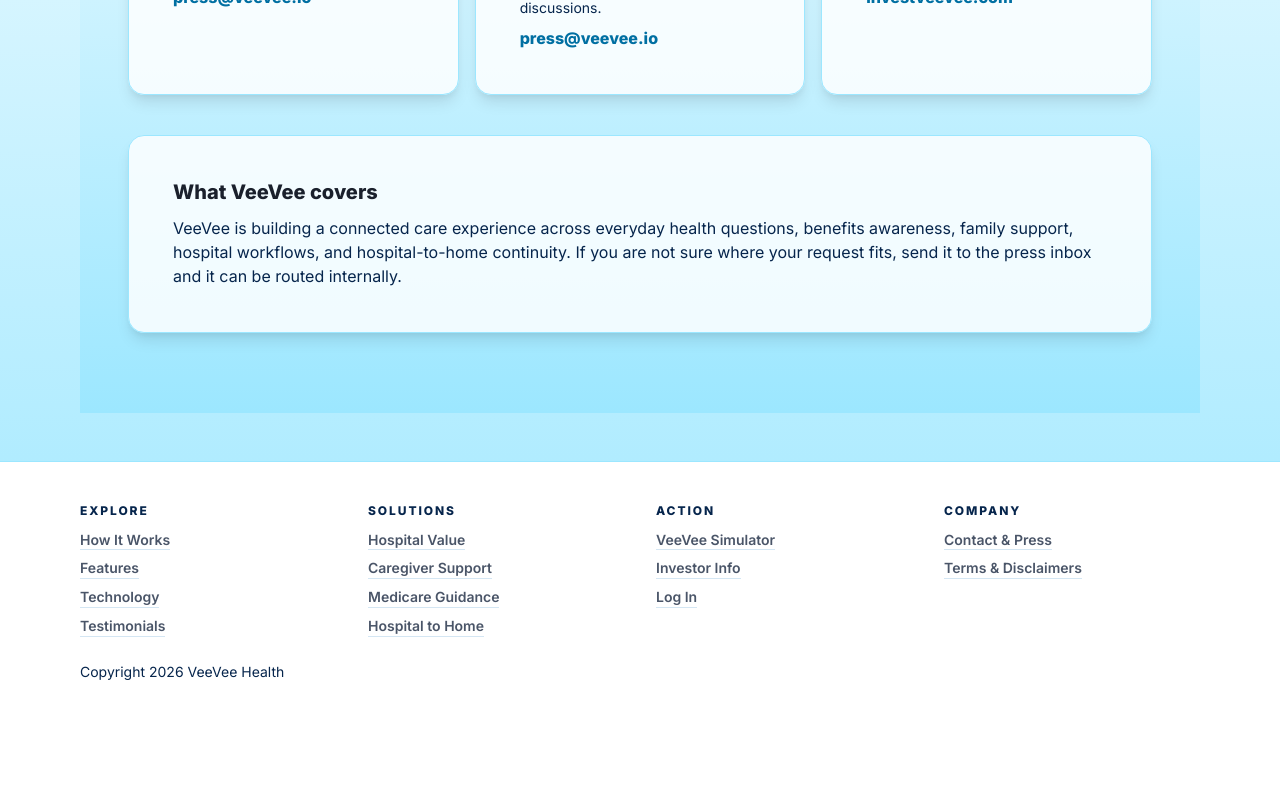
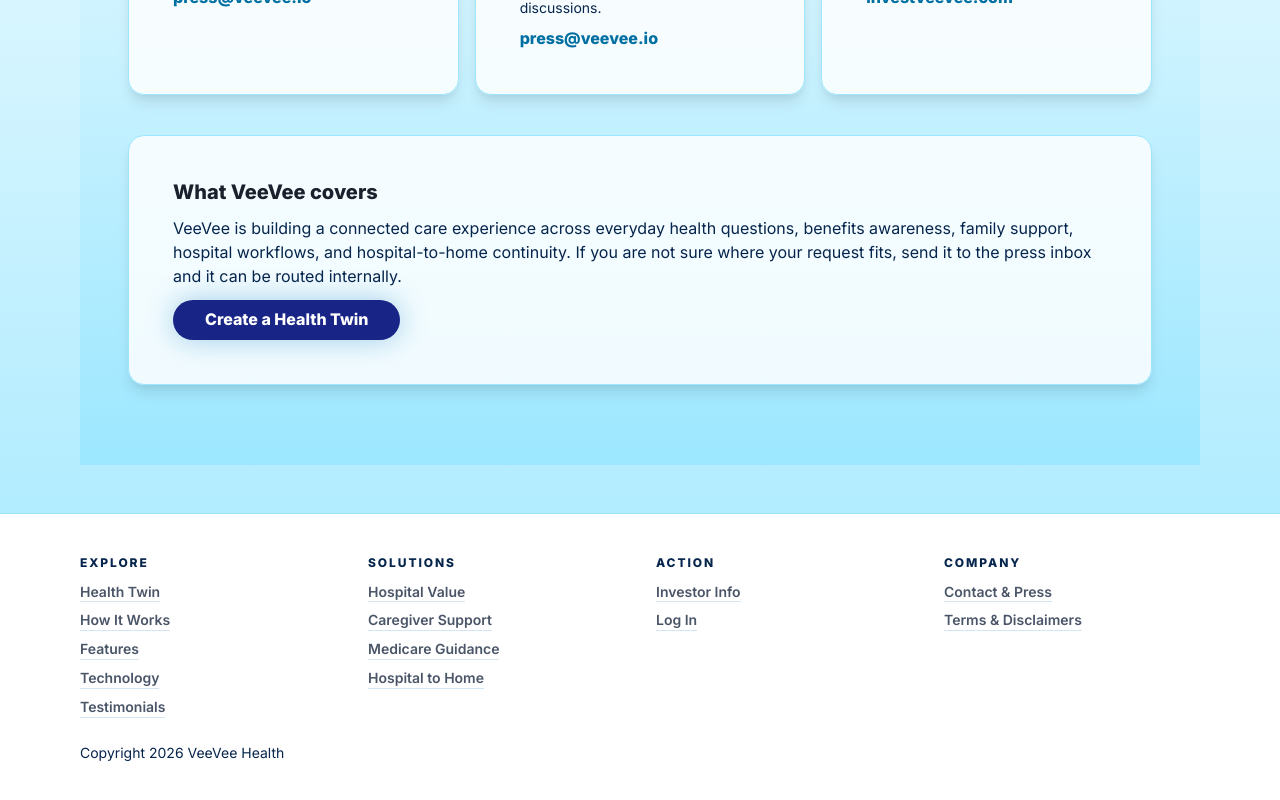
Before and after one commit to cdgonzal/myveevee, a React (Vite) app: page /contact in a window 1280 px wide. Shown: the part 532-1332 px from the top of the page. Before the commit the page ends 1254 px from the top, so only its background shows below. Built offline with nearby package versions, Linux system fonts and the light colour scheme.

Commit message:
Route marketing pages to health twin funnel

```diff
--- a/src/App.tsx
+++ b/src/App.tsx
@@ -60,6 +60,7 @@ const FOOTER_NAV_GROUPS: Array<{ title: string; links: FooterNavLink[] }> = [
   {
     title: "Explore",
     links: [
+      { label: "Health Twin", to: APP_LINKS.internal.healthTwin, ctaName: "footer_health_twin" },
       { label: "How It Works", to: APP_LINKS.internal.howItWorks, ctaName: "footer_how_it_works" },
       { label: "Features", to: APP_LINKS.internal.whyVeeVee, ctaName: "footer_features" },
       { label: "Technology", to: APP_LINKS.internal.technology, ctaName: "footer_technology" },
@@ -78,7 +79,6 @@ const FOOTER_NAV_GROUPS: Array<{ title: string; links: FooterNavLink[] }> = [
   {
     title: "Action",
     links: [
-      { label: "VeeVee Simulator", to: APP_LINKS.internal.simulator, ctaName: "footer_simulator" },
       {
         label: "Investor Info",
         href: APP_LINKS.external.investors,
--- a/src/pages/Caregivers.tsx
+++ b/src/pages/Caregivers.tsx
@@ -55,22 +55,22 @@ export default function Caregivers() {
         },
         {
           question: "What should a caregiver do next?",
-          answer: "The most direct next step today is to explore a scenario in VeeVee Simulator or move into the main product flow to create a health twin.",
+          answer: "The most direct next step is to create a Health Twin preview so the caregiver story turns into a clear, personalized next step.",
         },
       ]}
       primaryCta={{
-        label: "Try VeeVee Simulator",
-        to: APP_LINKS.internal.simulator,
+        label: "Create a Health Twin",
+        to: APP_LINKS.internal.healthTwin,
         destinationType: "internal",
         placement: "caregivers_hero",
-        ctaName: "caregivers_try_simulator",
+        ctaName: "caregivers_create_health_twin_preview",
       }}
       secondaryCta={{
-        label: "Create Your Health Twin",
-        to: APP_LINKS.external.authenticatedConsole,
-        destinationType: "external",
+        label: "Hospital to Home Support",
+        to: APP_LINKS.internal.hospitalToHome,
+        destinationType: "internal",
         placement: "caregivers_hero",
-        ctaName: "caregivers_create_health_twin",
+        ctaName: "caregivers_hospital_to_home",
       }}
       relatedLinks={[
         {
--- a/src/pages/Contact.tsx
+++ b/src/pages/Contact.tsx
@@ -1,4 +1,6 @@
-import { Box, Heading, Text, Link as CLink, Card, CardBody, SimpleGrid, Stack, useColorModeValue } from "@chakra-ui/react";
+import { Box, Button, Heading, Text, Link as CLink, Card, CardBody, SimpleGrid, Stack, useColorModeValue } from "@chakra-ui/react";
+import { Link as RouterLink } from "react-router-dom";
+import { trackCtaClick } from "../analytics/trackCtaClick";
 import { APP_LINKS } from "../config/links";
 
 export default function Contact() {
@@ -103,6 +105,28 @@ export default function Contact() {
                 family support, hospital workflows, and hospital-to-home continuity. If you are not sure where your
                 request fits, send it to the press inbox and it can be routed internally.
               </Text>
+              <Button
+                as={RouterLink}
+                to={APP_LINKS.internal.healthTwin}
+                onClick={() =>
+                  trackCtaClick({
+                    ctaName: "contact_create_health_twin",
+                    ctaText: "Create a Health Twin",
+                    placement: "contact_bottom_cta",
+                    destinationType: "internal",
+                    destinationUrl: APP_LINKS.internal.healthTwin,
+                    pagePath: APP_LINKS.internal.contact,
+                  })
+                }
+                size="md"
+                borderRadius="full"
+                fontWeight="700"
+                px={8}
+                alignSelf="flex-start"
+                boxShadow="0 0 28px rgba(17, 119, 186, 0.35)"
+              >
+                Create a Health Twin
+              </Button>
             </Stack>
           </CardBody>
         </Card>
--- a/src/pages/Features.tsx
+++ b/src/pages/Features.tsx
@@ -50,12 +50,12 @@ const FEATURE_BLOCKS: FeatureBlock[] = [
     ],
   },
   {
-    eyebrow: "Simulation",
-    title: "See what could happen before you decide",
+    eyebrow: "Health Twin",
+    title: "See a more personal picture before you decide",
     body:
-      "VeeVee Simulator® helps people explore simple what-if scenarios before taking the next step.",
+      "The Health Twin funnel helps people turn a simple input into a more personal preview before taking the next step.",
     points: [
-      "Try different health and routine scenarios.",
+      "Start with one health signal.",
       "See possible next steps and questions to ask.",
       "Powered by a more personal picture of your health story over time.",
     ],
@@ -339,14 +339,14 @@ export default function Features() {
             </Text>
             <Button
               as={RouterLink}
-              to={APP_LINKS.internal.simulator}
+              to={APP_LINKS.internal.healthTwin}
               onClick={() =>
                 trackCtaClick({
-                  ctaName: "features_try_simulator",
-                  ctaText: "Try VeeVee Simulator",
+                  ctaName: "features_create_health_twin",
+                  ctaText: "Create a Health Twin",
                   placement: "features_bottom_cta",
                   destinationType: "internal",
-                  destinationUrl: APP_LINKS.internal.simulator,
+                  destinationUrl: APP_LINKS.internal.healthTwin,
                   pagePath: APP_LINKS.internal.whyVeeVee,
                 })
               }
@@ -357,7 +357,7 @@ export default function Features() {
               alignSelf="center"
               boxShadow="0 0 28px rgba(17, 119, 186, 0.35)"
             >
-              Try VeeVee Simulator®
+              Create a Health Twin
             </Button>
           </Stack>
         </Box>
--- a/src/pages/HospitalToHome.tsx
+++ b/src/pages/HospitalToHome.tsx
@@ -55,15 +55,15 @@ export default function HospitalToHome() {
         },
         {
           question: "Where should someone go from here?",
-          answer: "The best next step depends on intent: families may want the caregiver page, operators may want the technology or features page, and users can try the simulator directly.",
+          answer: "The best next step is to create a Health Twin preview so discharge, recovery, and follow-up context can turn into a more personal next step.",
         },
       ]}
       primaryCta={{
-        label: "Explore Core Features",
-        to: APP_LINKS.internal.whyVeeVee,
+        label: "Create a Health Twin",
+        to: APP_LINKS.internal.healthTwin,
         destinationType: "internal",
         placement: "hospital_to_home_hero",
-        ctaName: "hospital_to_home_explore_features",
+        ctaName: "hospital_to_home_create_health_twin_preview",
       }}
       secondaryCta={{
         label: "Contact VeeVee",
--- a/src/pages/HospitalValue.tsx
+++ b/src/pages/HospitalValue.tsx
@@ -1,5 +1,6 @@
 import {
   Box,
+  Button,
   Heading,
   SimpleGrid,
   Stack,
@@ -13,6 +14,9 @@ import {
   Tr,
   useColorModeValue,
 } from "@chakra-ui/react";
+import { Link as RouterLink } from "react-router-dom";
+import { trackCtaClick } from "../analytics/trackCtaClick";
+import { APP_LINKS } from "../config/links";
 import { HOSPITAL_VALUE_ROWS } from "./marketingContent";
 
 export default function HospitalValue() {
@@ -130,6 +134,29 @@ export default function HospitalValue() {
             <Text fontSize="xs" color={subtle}>
               Illustrative example only. Actual results depend on staffing, patient mix, workflows, reimbursement, and rollout design.
             </Text>
+
+            <Button
+              as={RouterLink}
+              to={APP_LINKS.internal.healthTwin}
+              onClick={() =>
+                trackCtaClick({
+                  ctaName: "hospital_value_create_health_twin",
+                  ctaText: "Create a Health Twin",
+                  placement: "hospital_value_bottom_cta",
+                  destinationType: "internal",
+                  destinationUrl: APP_LINKS.internal.healthTwin,
+                  pagePath: APP_LINKS.internal.hospitalValue,
+                })
+              }
+              size="md"
+              borderRadius="full"
+              fontWeight="700"
+              px={8}
+              alignSelf="center"
+              boxShadow="0 0 28px rgba(17, 119, 186, 0.35)"
+            >
+              Create a Health Twin
+            </Button>
           </Stack>
         </Box>
       </Stack>
--- a/src/pages/HowItWorks.tsx
+++ b/src/pages/HowItWorks.tsx
@@ -89,18 +89,18 @@ export default function HowItWorks() {
               Curious what happens next?
             </Heading>
             <Text fontSize="sm" color={muted} maxW="2xl" mx="auto">
-              Try a free health scenario and see how VeeVee responds before you create an account.
+              Create a free Health Twin preview and see how your inputs turn into clearer next steps.
             </Text>
             <Button
               as={RouterLink}
-              to={APP_LINKS.internal.simulator}
+              to={APP_LINKS.internal.healthTwin}
               onClick={() =>
                 trackCtaClick({
-                  ctaName: "how_it_works_try_it_free",
-                  ctaText: "Try it free",
+                  ctaName: "how_it_works_create_health_twin",
+                  ctaText: "Create a Health Twin",
                   placement: "how_it_works_bottom_cta",
                   destinationType: "internal",
-                  destinationUrl: APP_LINKS.internal.simulator,
+                  destinationUrl: APP_LINKS.internal.healthTwin,
                   pagePath: APP_LINKS.internal.howItWorks,
                 })
               }
@@ -111,7 +111,7 @@ export default function HowItWorks() {
               alignSelf="center"
               boxShadow="0 0 28px rgba(17, 119, 186, 0.35)"
             >
-              Try it free
+              Create a Health Twin
             </Button>
             <CLink
               href={APP_LINKS.external.authenticatedConsole}
--- a/src/pages/MedicareGuidance.tsx
+++ b/src/pages/MedicareGuidance.tsx
@@ -22,7 +22,7 @@ export default function MedicareGuidance() {
         },
         {
           title: "Keep coverage in the conversation",
-          body: "The homepage and simulator messaging both point to benefits and plan context as part of the user experience. That makes coverage-aware guidance a real search-intent lane for VeeVee.",
+          body: "The homepage and Health Twin funnel both point to benefits and plan context as part of the user experience. That makes coverage-aware guidance a real search-intent lane for VeeVee.",
           points: [
             "Benefits can be considered alongside symptoms or routines",
             "Users can see what questions to ask next",
@@ -55,15 +55,15 @@ export default function MedicareGuidance() {
         },
         {
           question: "What is the best next action from this page?",
-          answer: "A good next step is to try a scenario in VeeVee Simulator or read how Medicare users describe the experience on the testimonials page.",
+          answer: "A good next step is to create a Health Twin preview so Medicare questions connect to a more personal care picture.",
         },
       ]}
       primaryCta={{
-        label: "Explore a Scenario",
-        to: APP_LINKS.internal.simulator,
+        label: "Create a Health Twin",
+        to: APP_LINKS.internal.healthTwin,
         destinationType: "internal",
         placement: "medicare_hero",
-        ctaName: "medicare_explore_scenario",
+        ctaName: "medicare_create_health_twin_preview",
       }}
       secondaryCta={{
         label: "Read Testimonials",
@@ -84,9 +84,9 @@ export default function MedicareGuidance() {
           to: APP_LINKS.internal.hospitalToHome,
         },
         {
-          title: "VeeVee Simulator",
-          description: "Try a health and coverage scenario directly inside the current marketing experience.",
-          to: APP_LINKS.internal.simulator,
+          title: "Health Twin",
+          description: "Start the guided Health Twin funnel and connect coverage context to a more personal care story.",
+          to: APP_LINKS.internal.healthTwin,
         },
       ]}
     />
--- a/src/pages/Technology.tsx
+++ b/src/pages/Technology.tsx
@@ -1,4 +1,7 @@
-import { Box, Heading, SimpleGrid, Stack, Text, useColorModeValue } from "@chakra-ui/react";
+import { Box, Button, Heading, SimpleGrid, Stack, Text, useColorModeValue } from "@chakra-ui/react";
+import { Link as RouterLink } from "react-router-dom";
+import { trackCtaClick } from "../analytics/trackCtaClick";
+import { APP_LINKS } from "../config/links";
 
 export default function Technology() {
   const pageGradient = useColorModeValue(
@@ -98,8 +101,7 @@ export default function Technology() {
               The same foundation supports the app, too.
             </Heading>
             <Text color={muted}>
-              The technology stack also supports VeeVee Simulator®, personalized guidance, and the broader app
-              experience so the user side can feel responsive, modern, and easy to use.
+              The technology stack also supports the Health Twin funnel, personalized guidance, and the broader app experience so the user side can feel responsive, modern, and easy to use.
             </Text>
           </Box>
         </SimpleGrid>
@@ -162,10 +164,33 @@ export default function Technology() {
                   Simulation and personalized guidance
                 </Heading>
                 <Text color={muted} fontSize="sm">
-                  The same core technology helps power VeeVee Simulator®, personalized guidance, and a faster app experience.
+                  The same core technology helps power the Health Twin funnel, personalized guidance, and a faster app experience.
                 </Text>
               </Box>
             </SimpleGrid>
+
+            <Button
+              as={RouterLink}
+              to={APP_LINKS.internal.healthTwin}
+              onClick={() =>
+                trackCtaClick({
+                  ctaName: "technology_create_health_twin",
+                  ctaText: "Create a Health Twin",
+                  placement: "technology_bottom_cta",
+                  destinationType: "internal",
+                  destinationUrl: APP_LINKS.internal.healthTwin,
+                  pagePath: APP_LINKS.internal.technology,
+                })
+              }
+              size="md"
+              borderRadius="full"
+              fontWeight="700"
+              px={8}
+              alignSelf="center"
+              boxShadow="0 0 28px rgba(17, 119, 186, 0.35)"
+            >
+              Create a Health Twin
+            </Button>
           </Stack>
         </Box>
       </Stack>
--- a/src/pages/Terms.tsx
+++ b/src/pages/Terms.tsx
@@ -1,4 +1,7 @@
-import { Box, Heading, Stack, Text, useColorModeValue } from "@chakra-ui/react";
+import { Box, Button, Heading, Stack, Text, useColorModeValue } from "@chakra-ui/react";
+import { Link as RouterLink } from "react-router-dom";
+import { trackCtaClick } from "../analytics/trackCtaClick";
+import { APP_LINKS } from "../config/links";
 
 export default function Terms() {
   const pageGradient = useColorModeValue(
@@ -24,6 +27,29 @@ export default function Terms() {
           <Text>
             Review the plain-English terms, disclaimers, privacy notes, and usage limits that apply when using VeeVee.
           </Text>
+
+          <Button
+            as={RouterLink}
+            to={APP_LINKS.internal.healthTwin}
+            onClick={() =>
+              trackCtaClick({
+                ctaName: "terms_create_health_twin",
+                ctaText: "Create a Health Twin",
+                placement: "terms_top_cta",
+                destinationType: "internal",
+                destinationUrl: APP_LINKS.internal.healthTwin,
+                pagePath: APP_LINKS.internal.terms,
+              })
+            }
+            size="md"
+            borderRadius="full"
+            fontWeight="700"
+            px={8}
+            alignSelf="flex-start"
+            boxShadow="0 0 28px rgba(17, 119, 186, 0.35)"
+          >
+            Create a Health Twin
+          </Button>
 
           <Text>
             Welcome to VeeVee. Before you dive in, here is what you need to know in plain English:
--- a/src/pages/Testimonials.tsx
+++ b/src/pages/Testimonials.tsx
@@ -318,17 +318,15 @@ export default function Testimonials() {
                     </Text>
                   </Box>
                   <Button
-                    as="a"
-                    href="https://veevee.io"
-                    target="_blank"
-                    rel="noopener noreferrer"
+                    as={RouterLink}
+                    to={APP_LINKS.internal.healthTwin}
                     onClick={() =>
                       trackCtaClick({
                         ctaName: "testimonials_get_started",
-                        ctaText: "Get started",
+                        ctaText: "Create a Health Twin",
                         placement: "testimonials_bottom_cta",
-                        destinationType: "external",
-                        destinationUrl: APP_LINKS.external.authenticatedConsole,
+                        destinationType: "internal",
+                        destinationUrl: APP_LINKS.internal.healthTwin,
                         pagePath: APP_LINKS.internal.testimonials,
                       })
                     }
@@ -339,7 +337,7 @@ export default function Testimonials() {
                     alignSelf={isMobile ? "stretch" : "center"}
                     boxShadow="0 0 26px rgba(17, 119, 186, 0.4)"
                   >
-                    Get started
+                    Create a Health Twin
                   </Button>
                 </Stack>
               </Stack>
```
Also changed, not shown: src/analytics/analyticsSchema.ts (+5 -5 lines).
